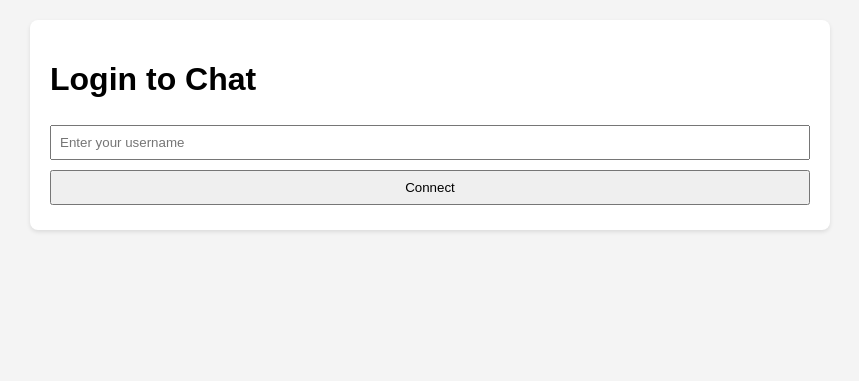
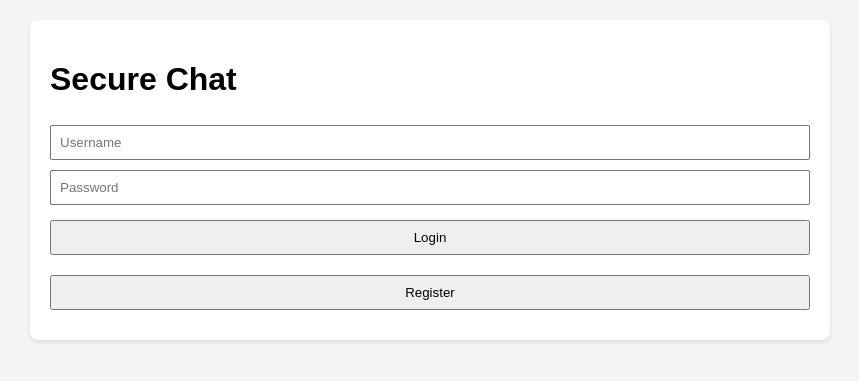
Before and after one commit to HR6002/goodTest, a FastAPI app: page / in a window 1280 px wide. Shown: the top 381 px of the page, without its empty margins (210-1069 px from the left). Run offline with FastAPI, Linux system fonts and the light colour scheme.

Commit message:
Update index.html

```diff
--- a/templates/index.html
+++ b/templates/index.html
@@ -2,7 +2,7 @@
 <html lang="en">
 <head>
     <meta charset="UTF-8">
-    <title>Advanced Chat Application</title>
+    <title>Secure Chat Application</title>
     <style>
         body {
             font-family: Arial, sans-serif;
@@ -16,6 +16,13 @@
             border-radius: 8px;
             padding: 20px;
             box-shadow: 0 2px 4px rgba(0,0,0,0.1);
+        }
+        #loginContainer {
+            display: flex;
+            flex-direction: column;
+        }
+        #loginContainer button {
+            margin: 10px 0;
         }
         #chatList {
             width: 250px;
@@ -69,34 +76,33 @@
 </head>
 <body>
     <div id="loginSection">
-        <h1>Login to Chat</h1>
-        <input type="text" id="usernameInput" placeholder="Enter your username">
-        <button onclick="connectUser()">Connect</button>
+        <h1>Secure Chat</h1>
+        <div id="loginContainer">
+            <input type="text" id="usernameInput" placeholder="Username">
+            <input type="password" id="passwordInput" placeholder="Password">
+            <button onclick="loginUser()">Login</button>
+            <button onclick="registerUser()">Register</button>
+        </div>
     </div>
-
     <div id="chatSection" style="display: none;">
+        <button onclick="logout()" style="width: auto; float: right;">Logout</button>
         <div id="errorMessage"></div>
-
         <div id="chatList">
             <!-- Chat list will be dynamically populated -->
         </div>
-
         <div id="chatContainer">
             <div id="chatHeader"></div>
             <div id="chatMessages"></div>
-
             <div id="newChatSection">
                 <input type="text" id="newChatParticipant" placeholder="Enter username to start a new chat">
                 <button onclick="chatApp.createNewChat()">Create Chat</button>
             </div>
-
             <div id="messagingSection" style="display: none;">
                 <input type="text" id="messageInput" placeholder="Type your message">
                 <button onclick="chatApp.sendMessage()">Send</button>
             </div>
         </div>
     </div>
-
     <script src="/static/script.js"></script>
 </body>
 </html>
```
